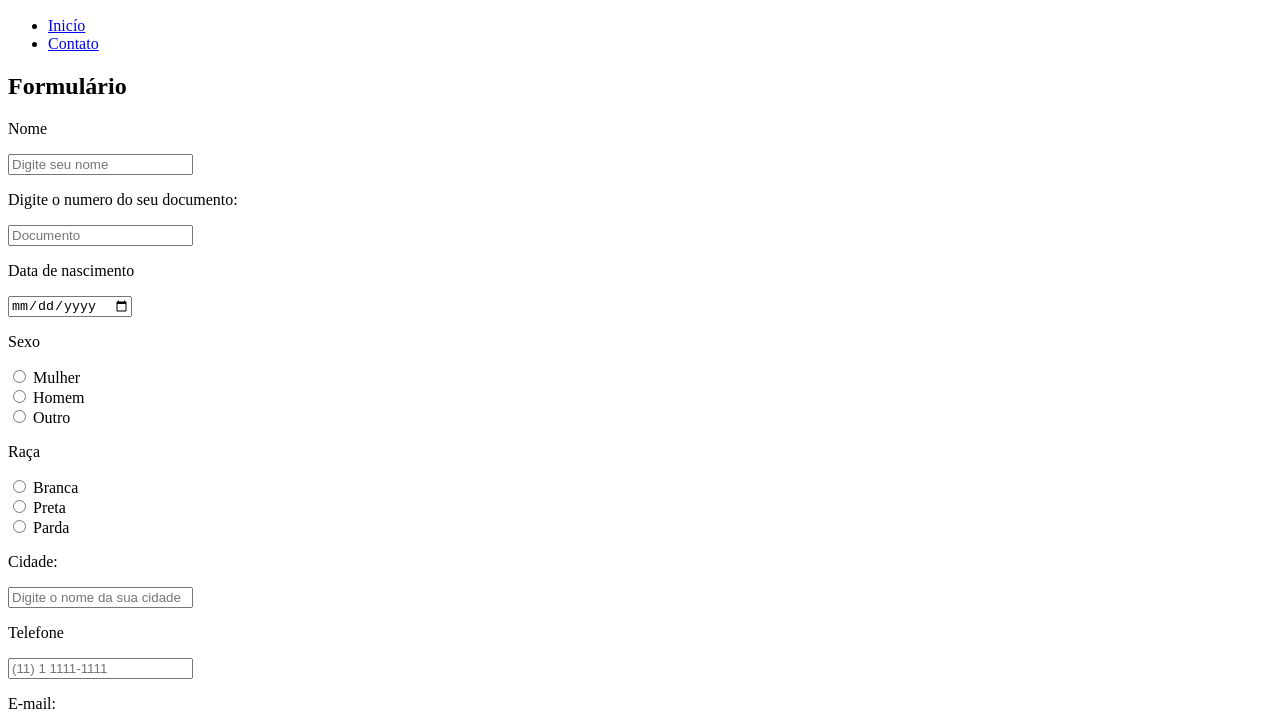
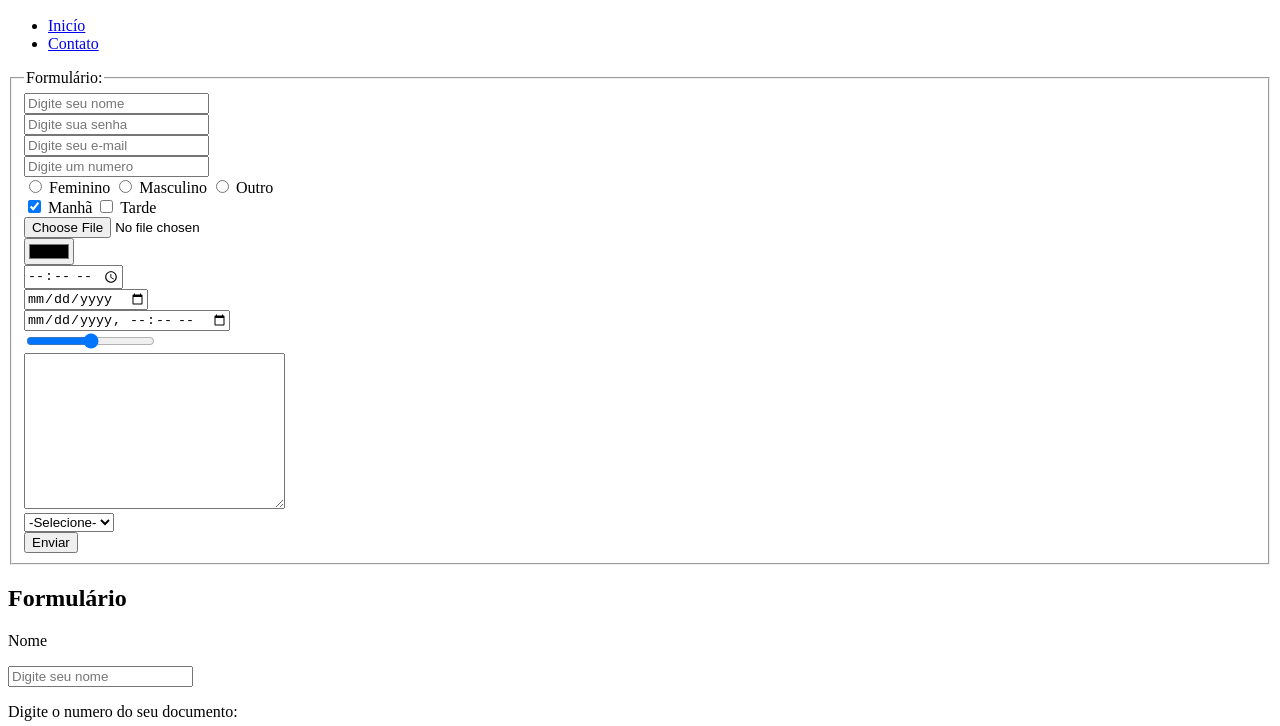
Before and after one commit to D-vart/LandingPage-SENAI, a plain HTML site: page contato.html in a window 1280 px wide. Shown: the part 61-787 px from the top of the page. Drawn offline with Linux system fonts and the light colour scheme.

Commit message:
Atualização do formulario

```diff
--- a/contato.html
+++ b/contato.html
@@ -16,6 +16,39 @@
         </nav>
     </header>
     <main>
+        <form action="">
+            <fieldset>
+                <legend>Formulário:</legend>
+                <input type="text" placeholder="Digite seu nome" /><br>
+                <input type="password" placeholder="Digite sua senha"/><br>
+                <input type="email" placeholder="Digite seu e-mail" /><br>
+                <input type="number" placeholder="Digite um numero" /><br>
+                <input type="radio" id="rdoF" name="rdoSexo" value="F">
+                <label for="rdoF">Feminino</label>
+                <input type="radio" id="rdoM" name="rdoSexo" value="M">
+                <label for="rdoM">Masculino</label>
+                <input type="radio" id="rdoO" name="rdoSexo" value="O">
+                <label for="rdoO">Outro</label><br>
+                <input type="checkbox" name="ckxManha" id="ckxManha" checked>
+                <label for="ckxManha">Manhã</label>
+                <input type="checkbox" name="ckxTarde" id="ckxTarde">
+                <label for="ckxTarde">Tarde</label><br>
+                <input type="file" /><br>
+                <input type="color" /><br>
+                <input type="time" /><br>
+                <input type="date" /><br>
+                <input type="datetime-local" /><br>
+                <input type="range" /><br>
+                <textarea name="txtarea" id="txtarea1" cols="30" rows="10"></textarea><br>
+                <select name="" id="">
+                    <option value="">-Selecione-</option>
+                    <option value="Html">HTML</option>
+                    <option value="CSS">CSS</option>
+                    <option value="JS">JavaScript</option>
+                </select><br>
+                <input type="submit" value="Enviar"><br>
+            </fieldset>
+        </form>
         <form action="www.senai.com.br" method="post">
             <h2>Formulário</h2>
 
```
Also changed, not shown: index.html (+1 -0 lines), saibamais.html (added, +11 -0 lines).
